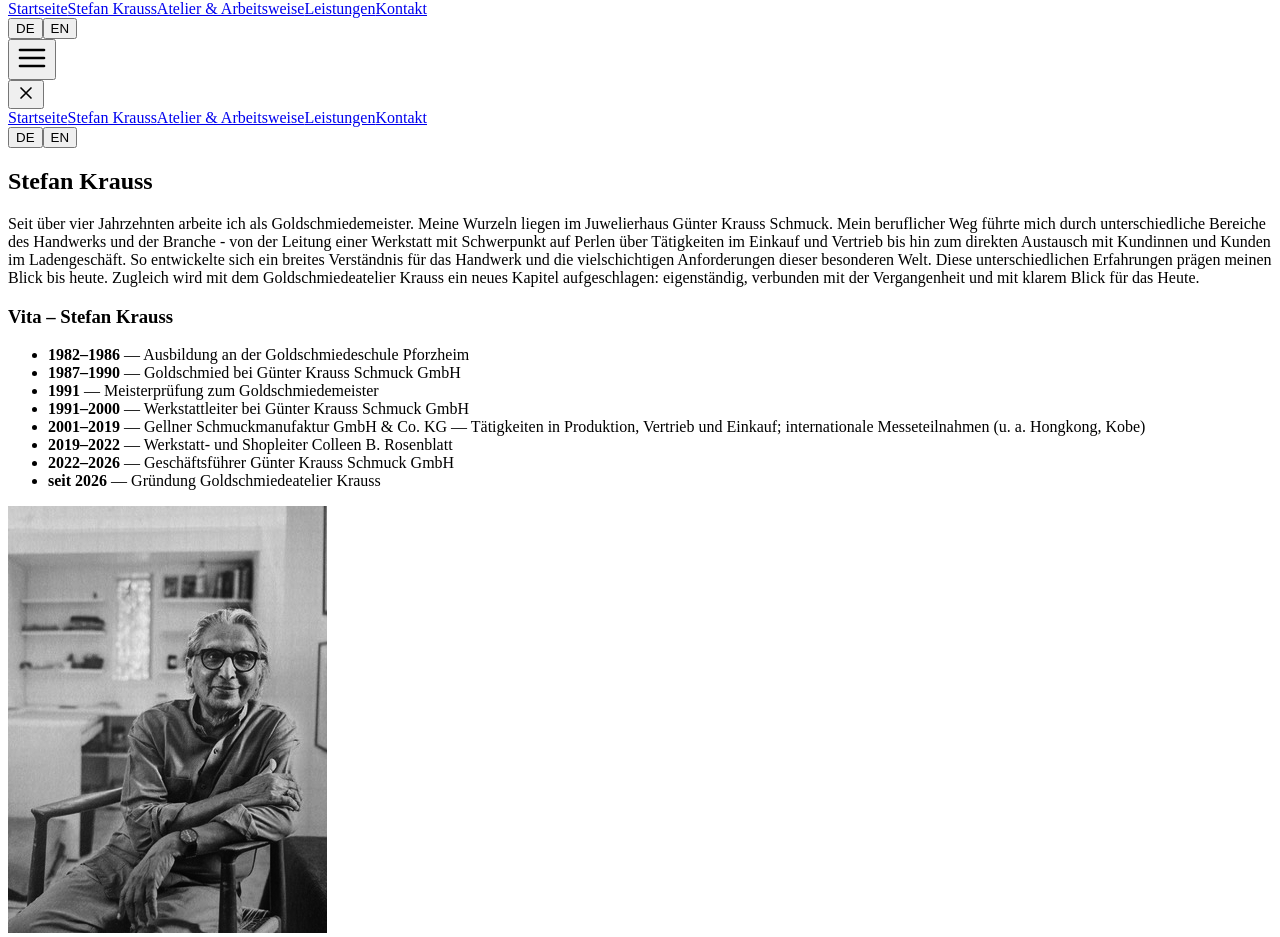
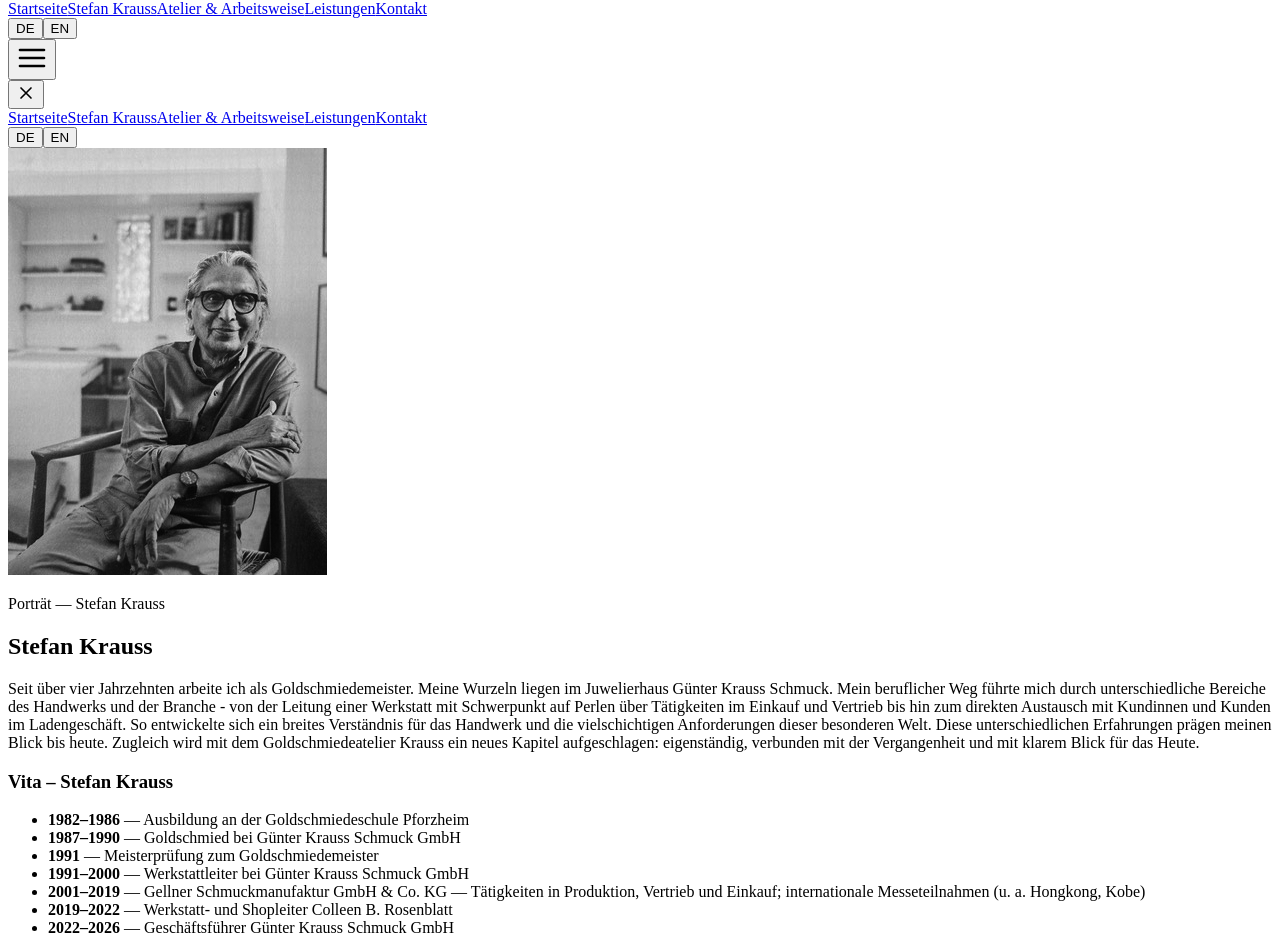
Before and after one commit to muellerprints/AtelierStefanKrauss, a React (Vite) app: page /about in a window 1280 px wide. Shown: the part 721-1658 px from the top of the page. Built offline with nearby package versions, Linux system fonts and the light colour scheme; no server answers; the HTML template or start-up script is replaced by a standard one.

Commit message:
About: move portrait before text to show photo first

```diff
--- a/src/pages/About.jsx
+++ b/src/pages/About.jsx
@@ -9,6 +9,10 @@ export default function About(){
   return (
     <main className="container about-page">
       <div className="about-grid">
+        <aside className="about-portrait">
+          <img src={portrait} alt={t('about.portraitCaption')} />
+          <p className="caption">{t('about.portraitCaption')}</p>
+        </aside>
         <div className="about-text">
           <h2>{t('about.title')}</h2>
           <p>{t('about.intro1')}</p>
@@ -19,10 +23,6 @@ export default function About(){
             ))}
           </ul>
         </div>
-        <aside className="about-portrait">
-          <img src={portrait} alt={t('about.portraitCaption')} />
-          <p className="caption">{t('about.portraitCaption')}</p>
-        </aside>
       </div>
     </main>
   )
```
